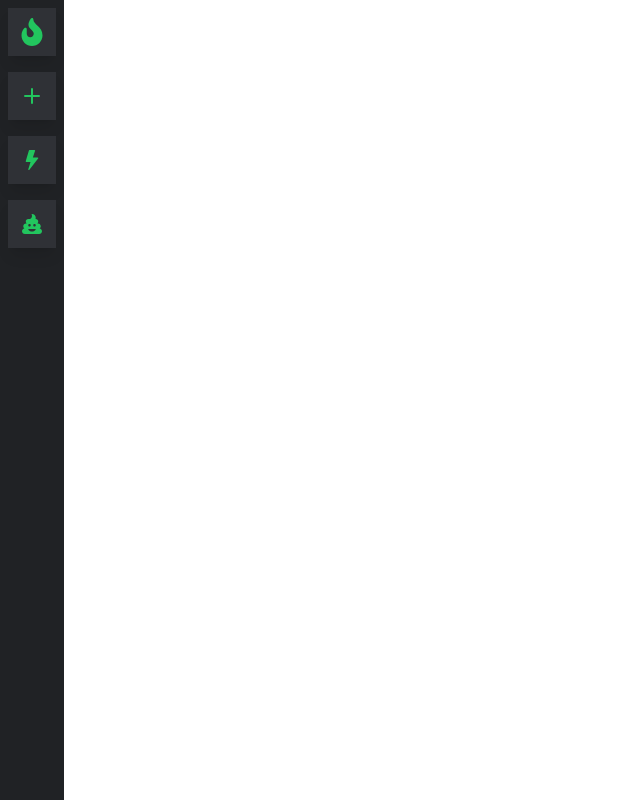
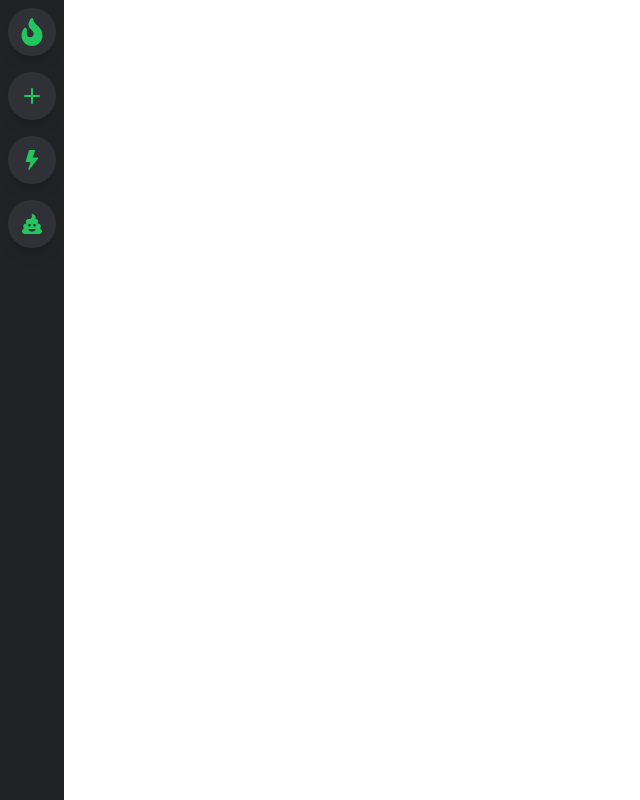
Before and after one commit to xavier-kong/tailwind, a React (Create React App) app: page / in a window 1280 px wide. Shown: the whole page, without its empty margins (0-640 px from the left). Built offline with nearby package versions, Linux system fonts and the light colour scheme.

Commit message:
completed up to 10:29

```diff
--- a/src/index.css
+++ b/src/index.css
@@ -5,7 +5,7 @@
 @layer components {
 
     .sidebar-icon {
-        @apply relative flex items-center justify-center h-12 w-12 mt-2 mb-2 mx-auto shadow-lg bg-gray-800 text-green-500;
+        @apply relative flex items-center justify-center h-12 w-12 mt-2 mb-2 mx-auto shadow-lg bg-gray-800 text-green-500 hover:bg-green-600 hover:text-white rounded-3xl hover:rounded-xl transition-all duration-150 ease-linear cursor-pointer;
     }
 
 }
```
